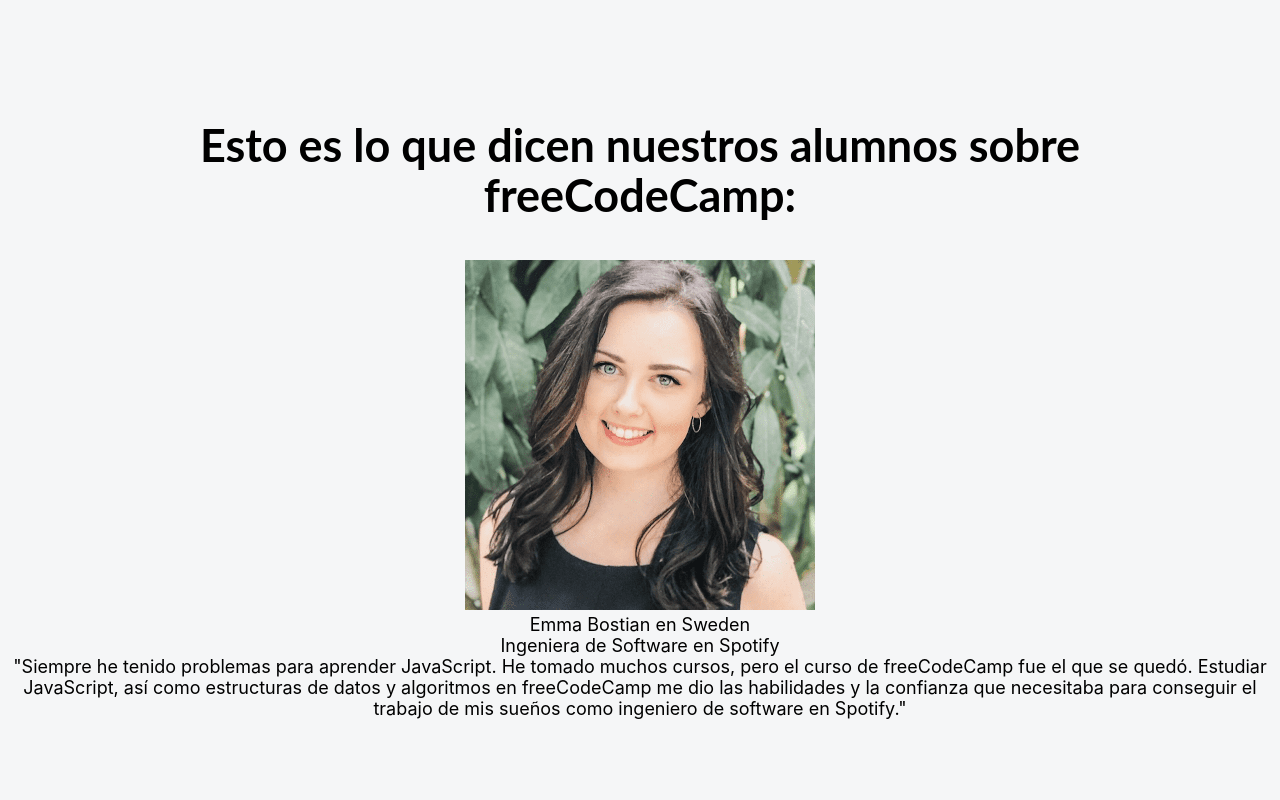
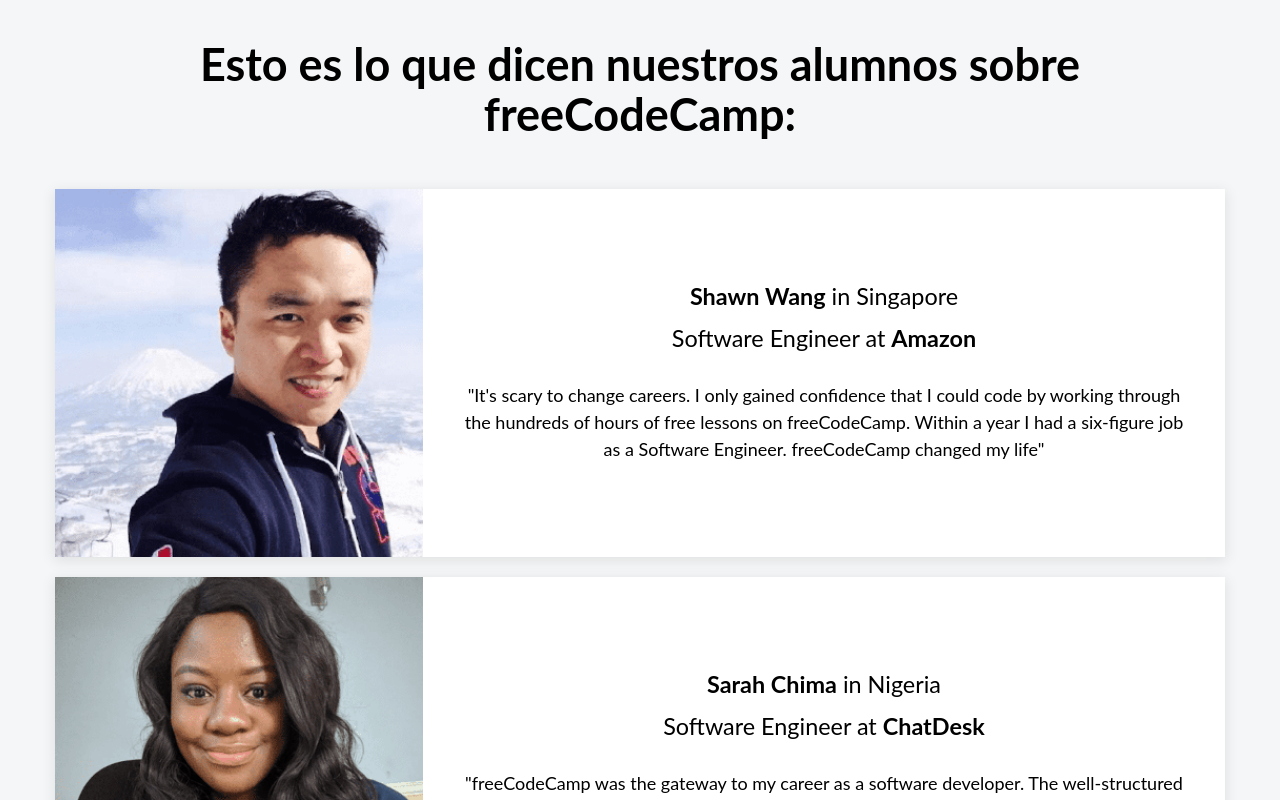
Before and after one commit to GermanPagano/frecodecamp-testimonials, a React (Create React App) app: page / in a window 1280 px wide. Shown: the top 800 px of the page. Built offline with nearby package versions, Linux system fonts and the light colour scheme.

Commit message:
subiendo detalles

```diff
--- a/src/App.js
+++ b/src/App.js
@@ -7,7 +7,37 @@
     <div className="App">
       <div className="contenedor-principal">
       <h1>Esto es lo que dicen nuestros alumnos sobre freeCodeCamp:</h1>
-      <Testimonio/>
+      <Testimonio
+        imagen='shawn'
+        nombre='Shawn Wang'
+        pais='Singapore'
+        cargo='Software Engineer'
+        empresa='Amazon'
+        testimonio="It's scary to change careers. I only gained confidence that I could code by working through the hundreds of hours of free lessons on freeCodeCamp.
+        Within a year I had a six-figure job as a Software Engineer. freeCodeCamp changed my life"
+            />
+
+<Testimonio
+        imagen='sarah'
+        nombre='Sarah Chima'
+        pais='Nigeria'
+        cargo='Software Engineer'
+        empresa='ChatDesk'
+        testimonio="freeCodeCamp was the gateway to my career as a software developer.
+        The well-structured curriculum took my coding knowledge from a total beginner level to a very confident level. It was everything I needed to land my first dev job at an amazing company."
+            />
+<Testimonio
+        imagen='emma'
+        nombre='Emma Bostian'
+        pais='Sweden'
+        cargo='Software Engineer'
+        empresa='Spotify'
+        testimonio="I've always struggled with learning JavaScript.
+        I've taken many courses but freeCodeCamp's course was the one which stuck.
+        Studying JavaScript as well as data structures and algorithms on freeCodeCamp gave me the skills and confidence I needed to land my dream job as a software engineer at Spotify."
+            />
+
+
       </div>
     </div>
   );
--- a/src/componentes/testimonio.jsx
+++ b/src/componentes/testimonio.jsx
@@ -1,18 +1,24 @@
 import React from "react";
+import "../stylesheets/testimonios.css"
 
 
 export
-function Testimonio(){
+function Testimonio(props){
   return(
           <div className="contenedor-testimonio">
               <img
-                className="imagen-testimonio" src={require("../imagenes/testimonio-emma.png")} alt="Fotografia de emma" />
+                className="imagen-testimonio" src={require(`../imagenes/testimonio-${props.imagen}.png`)} alt="Fotografia de emma" />
 
               <div className="contenedor-texto-testimonio">
-                  <p className="nombre-testimonio">Emma Bostian en Sweden</p>
-                  <p className="cargo-testimonio">Ingeniera de Software en Spotify </p>
-                  <p className="text-testimonio">"Siempre he tenido problemas para aprender JavaScript. He tomado muchos cursos, pero el curso de freeCodeCamp fue el que se quedó. Estudiar JavaScript, así como estructuras de datos y algoritmos en freeCodeCamp me dio las habilidades y
-                  la confianza que necesitaba para conseguir el trabajo de mis sueños como ingeniero de software en Spotify."</p>
+
+                  <p className="nombre-testimonio">
+                  <strong>{props.nombre}</strong> in {props.pais}</p>
+
+                  <p className="cargo-testimonio">
+                    {props.cargo} at <strong>{props.empresa}</strong> </p>
+
+                  <p className="text-testimonioSiem">
+                    "{props.testimonio}"</p>
               </div>
 
           </div>
--- a/src/stylesheets/testimonios.css
+++ b/src/stylesheets/testimonios.css
@@ -0,0 +1,39 @@
+.contenedor-testimonio{
+  width: 1170px;
+  height: 368px;
+  margin: 10px 10px;
+  display: flex;
+  align-items: center;
+  justify-content: center;
+  background-color: #fff;
+  box-shadow: 0 3px 13px 1px rgb(0 0 0 / 9%);
+
+}
+.imagen-testimonio {
+  height: 100%;
+  width: auto;
+}
+
+.contenedor-texto-testimonio{
+
+  text-align: center;
+  padding: 40px;
+  font-family: Lato, sans-serif;
+  font-weight: 400;
+  line-height: 1.5rem;
+
+}
+.nombre-testimonio{
+  font-size: 1.3em;
+}
+
+.cargo-testimonio{
+  font-size: 1.3rem;
+  margin-top: 15px;
+  padding-bottom: 30px;
+}
+.text-testimonio{
+  font-size: 1.1rem;
+  text-align: justify;
+
+}
```
